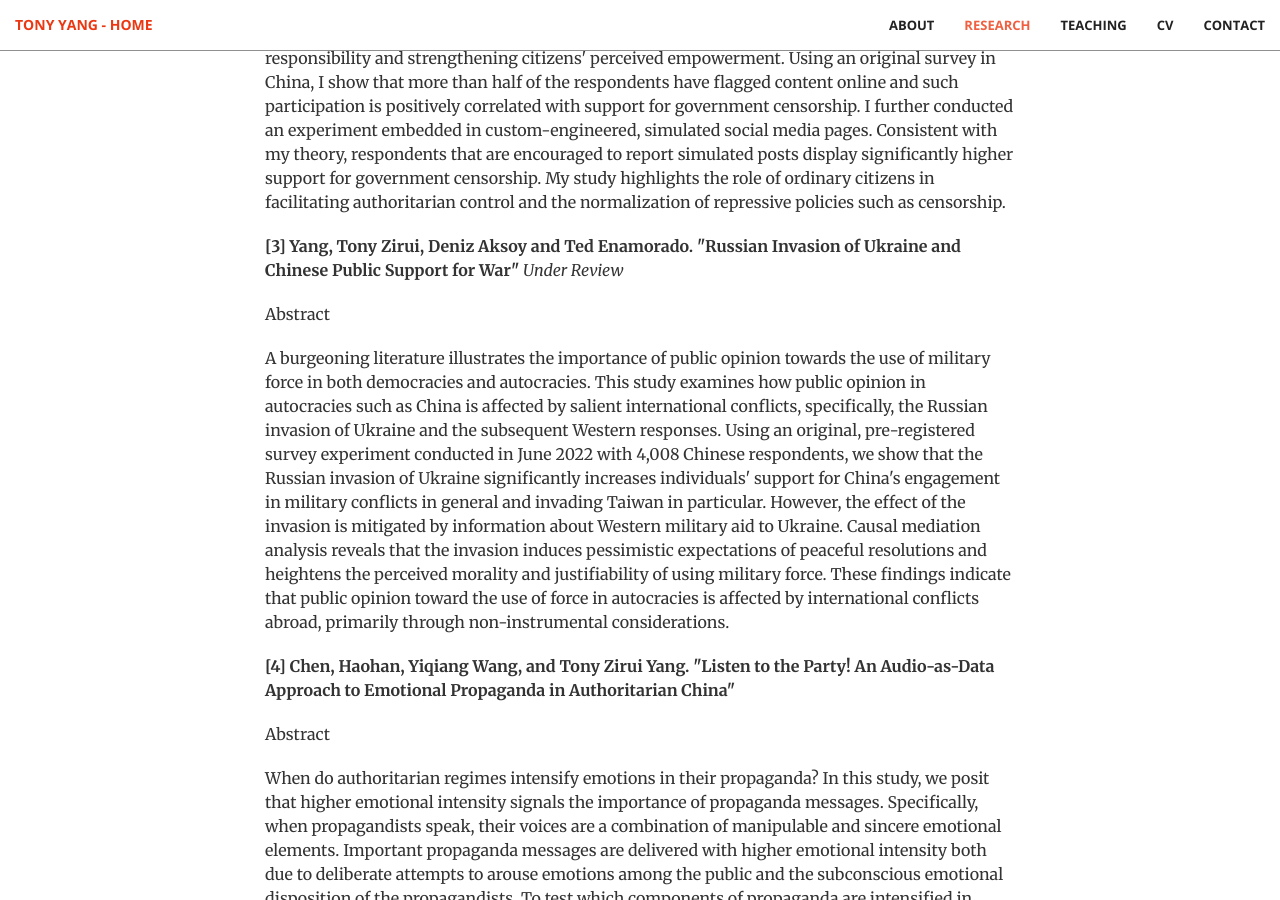
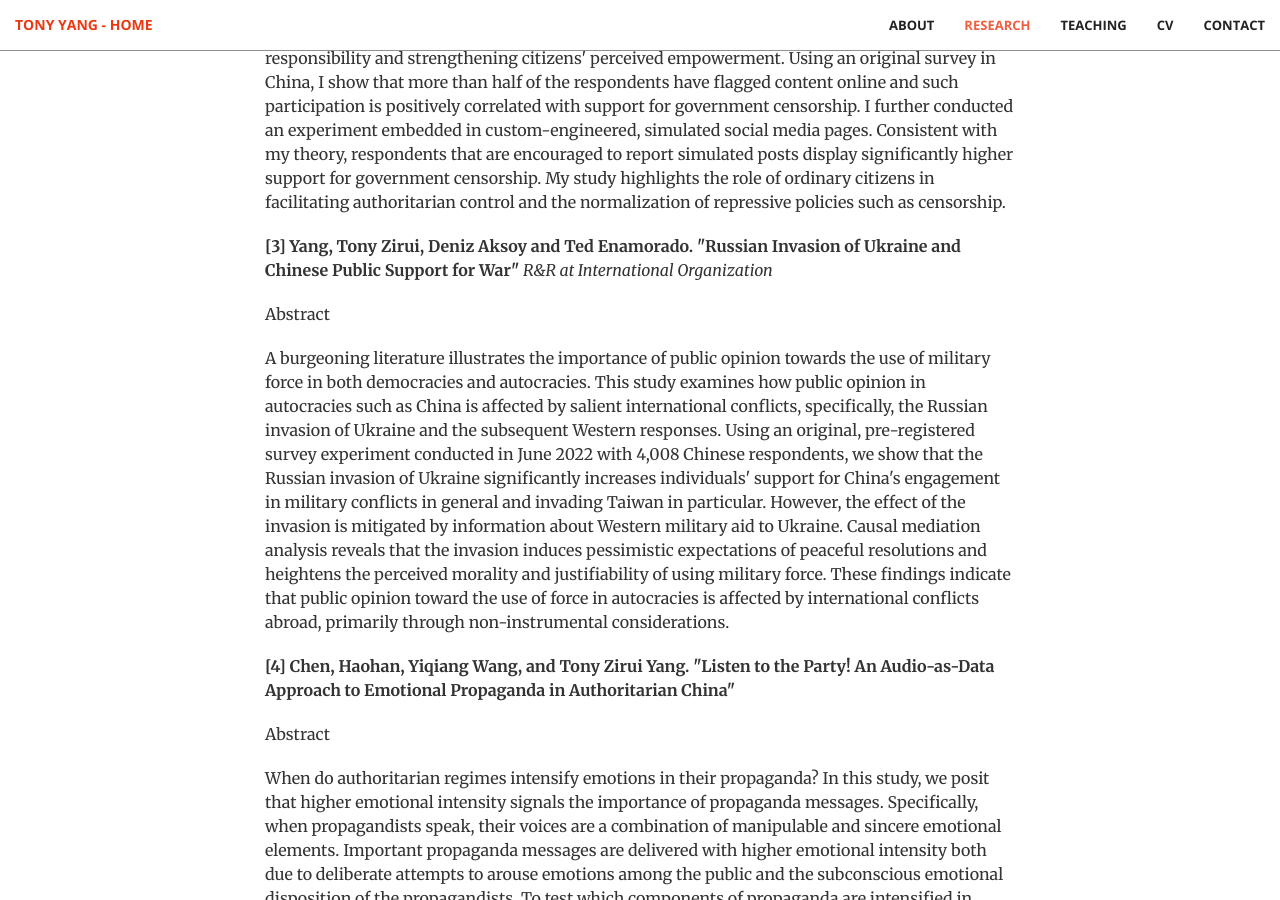
Before and after one commit to tonyhsfz/website, a Jekyll site: the page built from index.html, in a window 1280 px wide and 900 px high, scrolled down 2632 px. Built offline with Jekyll 4.4.1, drawn with Linux system fonts in a browser that asks for light colours.

Commit message:
Update publication.html

```diff
--- a/_includes/publication.html
+++ b/_includes/publication.html
@@ -22,7 +22,7 @@ Previous research claims that public awareness of censorship will lead to backla
 Contrary to the conventional top-down view of government censorship, ordinary citizens in authoritarian regimes frequently participate in censorship by reporting online content. This study theorizes a bottom-up perspective of censorship in authoritarian regimes and analyzes its prevalence and consequences on public opinion toward censorship in the case of China. I argue that public participation increases support for censorship by diminishing the government's responsibility and strengthening citizens' perceived empowerment. Using an original survey in China, I show that more than half of the respondents have flagged content online and such participation is positively correlated with support for government censorship. I further conducted an experiment embedded in custom-engineered, simulated social media pages. Consistent with my theory, respondents that are encouraged to report simulated posts display significantly higher support for government censorship. My study highlights the role of ordinary citizens in facilitating authoritarian control and the normalization of repressive policies such as censorship.                    </p>
                     <p></p>
                      <p></p>
-<p><b>[3] Yang, Tony Zirui, Deniz Aksoy and Ted Enamorado. "Russian Invasion of Ukraine and Chinese Public Support for War"  </b> <i>Under Review</i> </p>
+<p><b>[3] Yang, Tony Zirui, Deniz Aksoy and Ted Enamorado. "Russian Invasion of Ukraine and Chinese Public Support for War"  </b> <i>R&R at International Organization</i> </p>
 <p> Abstract </p>
 <p>
    A burgeoning literature illustrates the importance of public opinion towards the use of military force in both democracies and autocracies. This study examines how public opinion in autocracies such as China is affected by salient international conflicts, specifically, the Russian invasion of Ukraine and the subsequent Western responses. Using an original, pre-registered survey experiment conducted in June 2022 with 4,008 Chinese respondents, we show that the Russian invasion of Ukraine significantly increases individuals' support for China's engagement in military conflicts in general and invading Taiwan in particular. However, the effect of the invasion is mitigated by information about Western military aid to Ukraine. Causal mediation analysis reveals that the invasion induces pessimistic expectations of peaceful resolutions and heightens the perceived morality and justifiability of using military force. These findings indicate that public opinion toward the use of force in autocracies is affected by international conflicts abroad, primarily through non-instrumental considerations.
```
